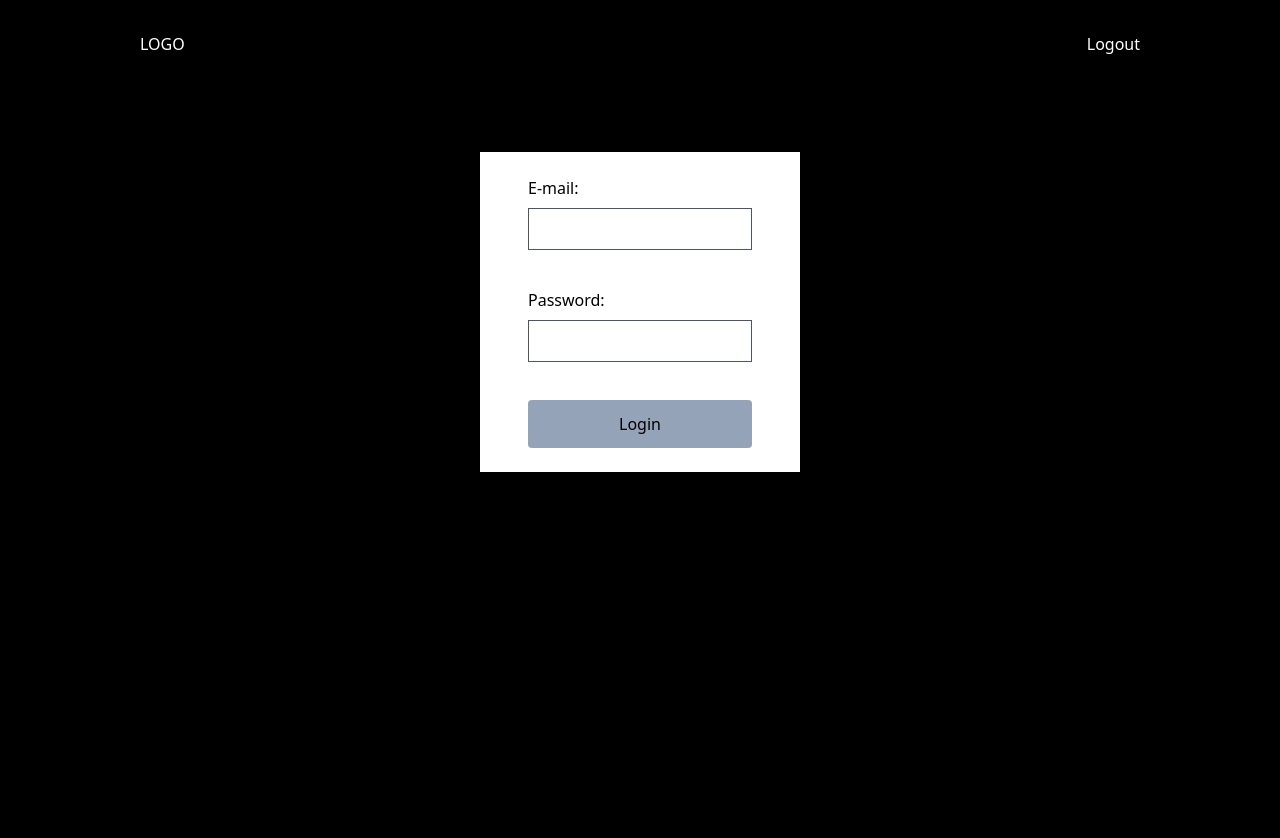
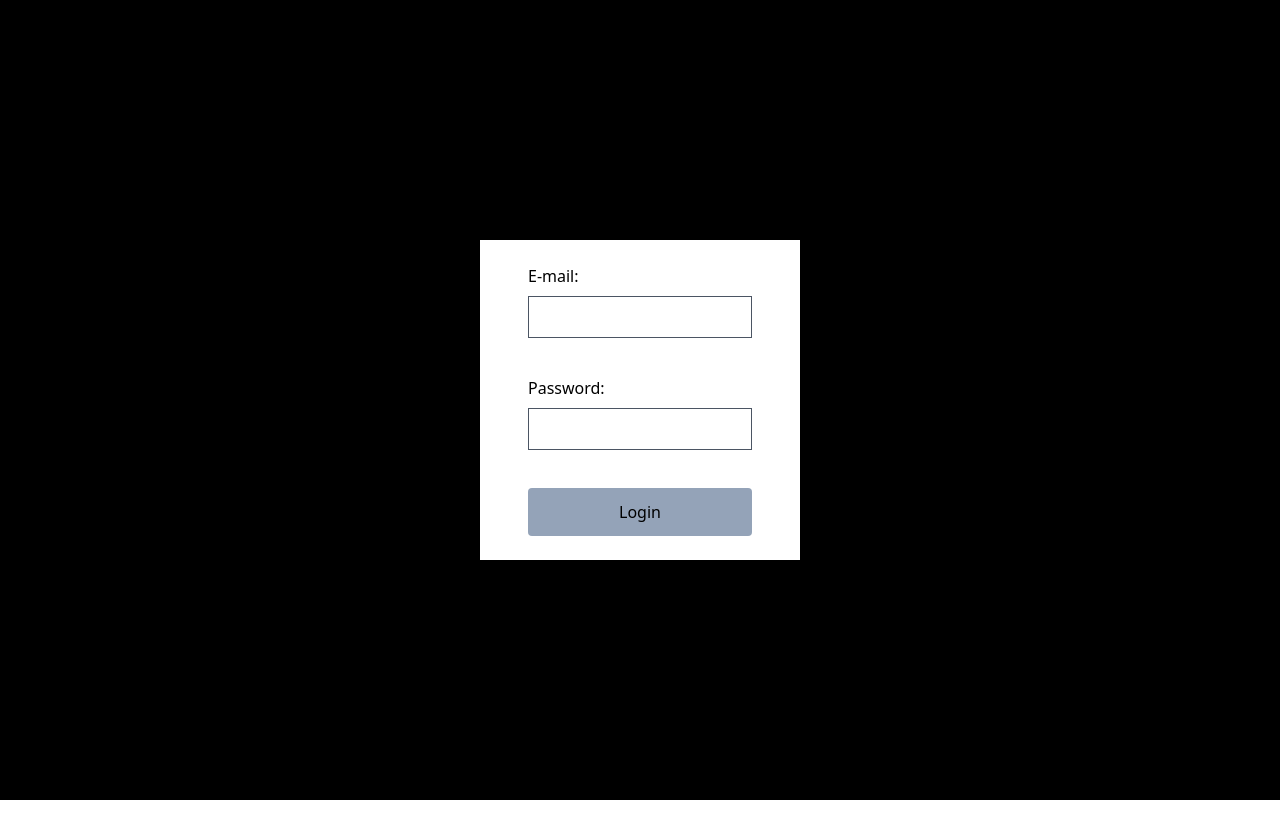
Before and after one commit to teriTheDesigner/sundown, a Nuxt app: page / in a window 1280 px wide. Shown: the top 838 px of the page. After the commit the page ends 800 px from the top, so only its background shows below. Built offline with nearby package versions, Linux system fonts and the light colour scheme.

Commit message:
navigation changed

```diff
--- a/components/Nav.vue
+++ b/components/Nav.vue
@@ -1,4 +1,12 @@
 <script setup>
+import { onMounted } from "vue";
+const LoggedIn = ref(false);
+
+onMounted(() => {
+  const user = localStorage.getItem("validUser");
+  LoggedIn.value = user && user !== "undefined";
+});
+
 function Logout() {
   console.log("logout");
   localStorage.removeItem("validUser");
@@ -8,7 +16,7 @@ function Logout() {
 <template>
   <div class="bg-black text-white pt-8 pb-8">
     <div class="content-container mx-auto flex justify-between">
-      <NuxtLink to="/">LOGO</NuxtLink>
+      <NuxtLink to="/dashboard">LOGO</NuxtLink>
       <NuxtLink to="/"><button @click="Logout">Logout</button></NuxtLink>
     </div>
   </div>
--- a/pages/index.vue
+++ b/pages/index.vue
@@ -33,12 +33,8 @@ function Login() {
 }
 </script>
 <template>
-  <Nav></Nav>
-
-  <div
-    class="h-screen bg-black text-white flex flex-col pt-16 pb-16 place-items-center"
-  >
-    <div class="content-container flex flex-col place-items-center">
+  <div class="h-screen bg-black text-white flex flex-col place-items-center">
+    <div class="content-container flex flex-col place-items-center m-auto">
       <div
         class="flex flex-col bg-white text-black p-6 items-center justify-between m-auto w-80 h-80"
       >
```
